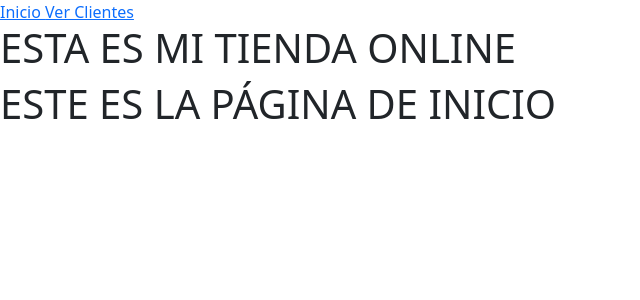
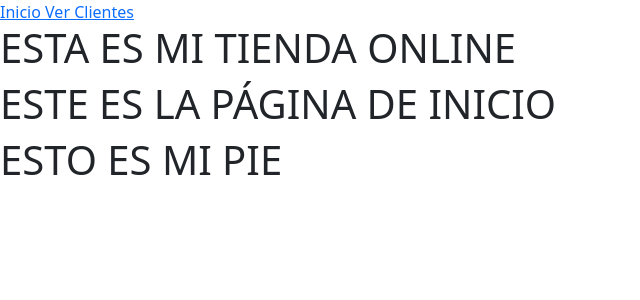
Before and after one commit to AnteroEscuder/PROYECTODJANGO, a Django app: page / in a window 1280 px wide. Shown: the part 56-356 px from the top of the page, without its empty margins (0-640 px from the left). Run offline with Django 5.2, Linux system fonts and the light colour scheme; some libraries are stand-ins or nearby versions.

Commit message:
cambio minimo

```diff
--- a/2daw/tienda/templates/estructura/principal.html
+++ b/2daw/tienda/templates/estructura/principal.html
@@ -19,6 +19,10 @@
     {% include 'estructura/pie.html'%}
 
     {% endblock %}
+
+    <footer>
+        {% include 'estructura/pie.html' %}
+    </footer>
     {% bootstrap_javascript %}
 </body>
 </html>
```
